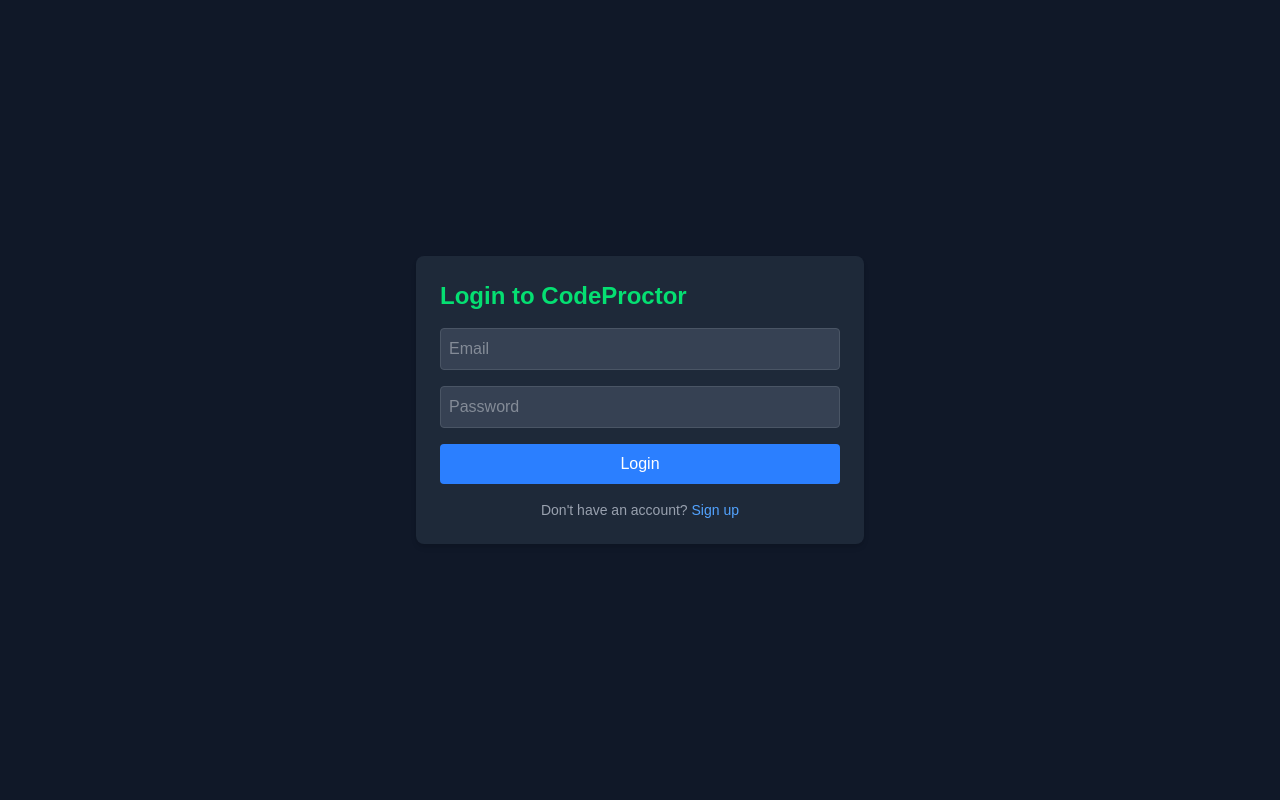
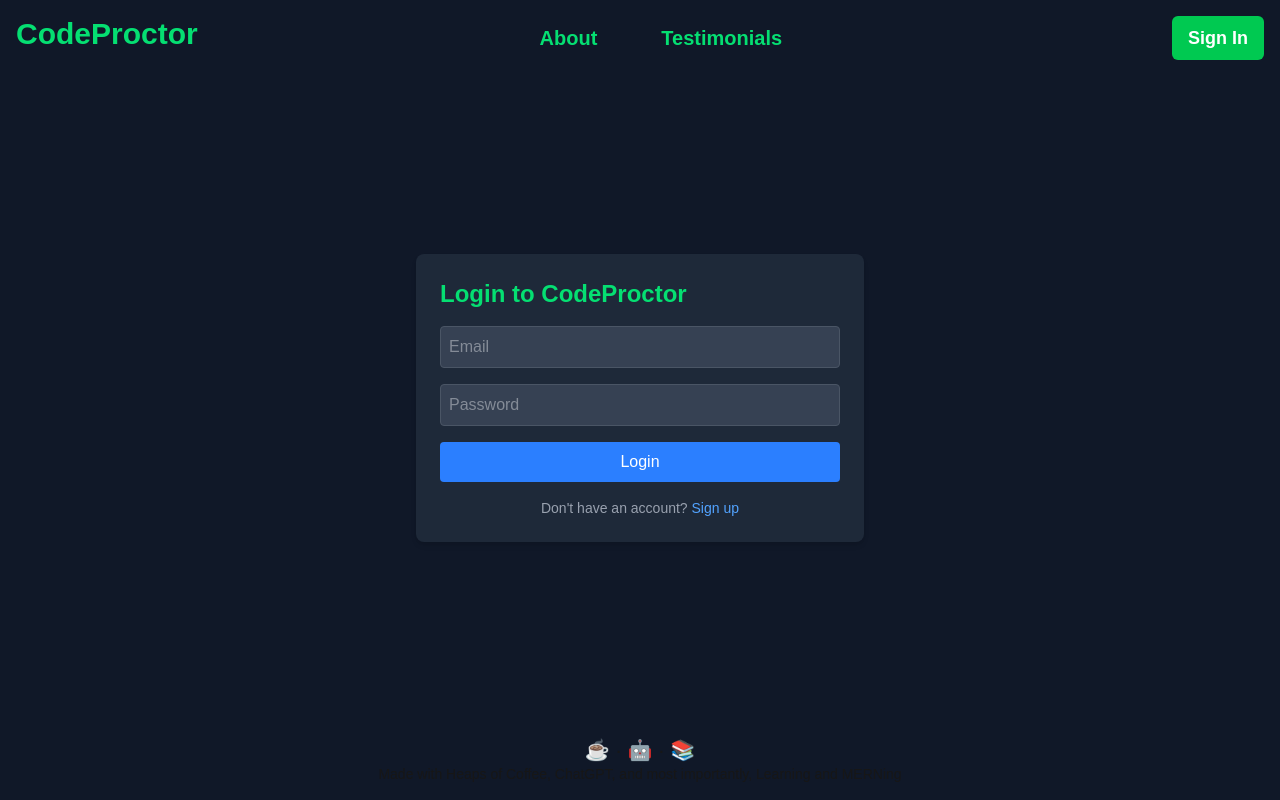
Before and after one commit to thedevarchive/code-proctor, a Next.js app: page /auth in a window 1280 px wide. Built offline with nearby package versions, Linux system fonts and the light colour scheme.

Commit message:
Modified login page to include header and footer

```diff
--- a/src/app/auth/page.js
+++ b/src/app/auth/page.js
@@ -2,6 +2,8 @@
 
 import { useState } from "react";
 import { useRouter } from "next/navigation";
+import LogoutHeader from "@/components/headers/LogoutHeader";
+import { Footer } from "@/components/Footer";
 
 export default function AuthPage() {
   const [isLogin, setIsLogin] = useState(true);
@@ -69,7 +71,9 @@
   }
 
   return (
-    <div className="min-h-screen flex items-center justify-center bg-gray-900 text-gray-200 p-6">
+    <div className="flex flex-col min-h-screen bg-gray-900">
+      <LogoutHeader />
+      <div className="flex flex-1 items-center justify-center text-gray-200 p-6">
         <div className="bg-gray-800 p-6 rounded-lg shadow-md w-full max-w-md">
           <h1 className="text-2xl font-bold text-green-400 mb-4">
             {isLogin ? "Login to CodeProctor" : "Sign Up for CodeProctor"}
@@ -112,5 +116,7 @@
           </div>
         </div>
       </div>
+      <Footer />
+    </div>
   );
 }
--- a/src/app/components/headers/LoginHeader.js
+++ b/src/app/components/headers/LoginHeader.js
@@ -1,6 +1,6 @@
 "use client";
 
-//import Link from "next/link"; //might use later for other pages
+import Link from "next/link";
 import { useRouter } from "next/navigation";
 
 const LoginHeader = () => {
@@ -15,9 +15,10 @@
         router.push("/auth"); // Redirect to /auth page
     };
 
+    //show header with sign out button
     return (
         <div className="flex justify-between items-center mb-4">
-            <div className="text-3xl font-bold text-green-400">CodeProctor</div>
+            <div className="text-3xl font-bold text-green-400"><Link href="/dashboard">CodeProctor</Link></div>
             <button
                 onClick={signOut}
                 className="bg-red-500 hover:bg-red-600 text-white px-4 py-2 rounded-md cursor-pointer"
--- a/src/app/components/headers/LogoutHeader.js
+++ b/src/app/components/headers/LogoutHeader.js
@@ -1,11 +1,11 @@
 "use client";
 
-import Link from "next/link"; //might use later for other pages
+import Link from "next/link";
 import { useRouter, usePathname } from "next/navigation";
 
 const LogoutHeader = () => {
     const router = useRouter(); // Initialize useRouter
-    const pathname = usePathname();
+    const pathname = usePathname(); //get current path to highlight page user is currently on (only on about and testimonials page)
 
     const signIn = () => {
         console.log("Navigating to auth…");
@@ -14,6 +14,7 @@
         router.push("/auth");
     };
 
+    //show header with sign in button
     return (
         <div className="flex justify-between mx-4 my-4 gap-8">
             <div className="text-3xl font-bold text-green-400"><Link href="/">CodeProctor</Link></div>
```
Lines whose indentation alone changed are shown as unchanged.
